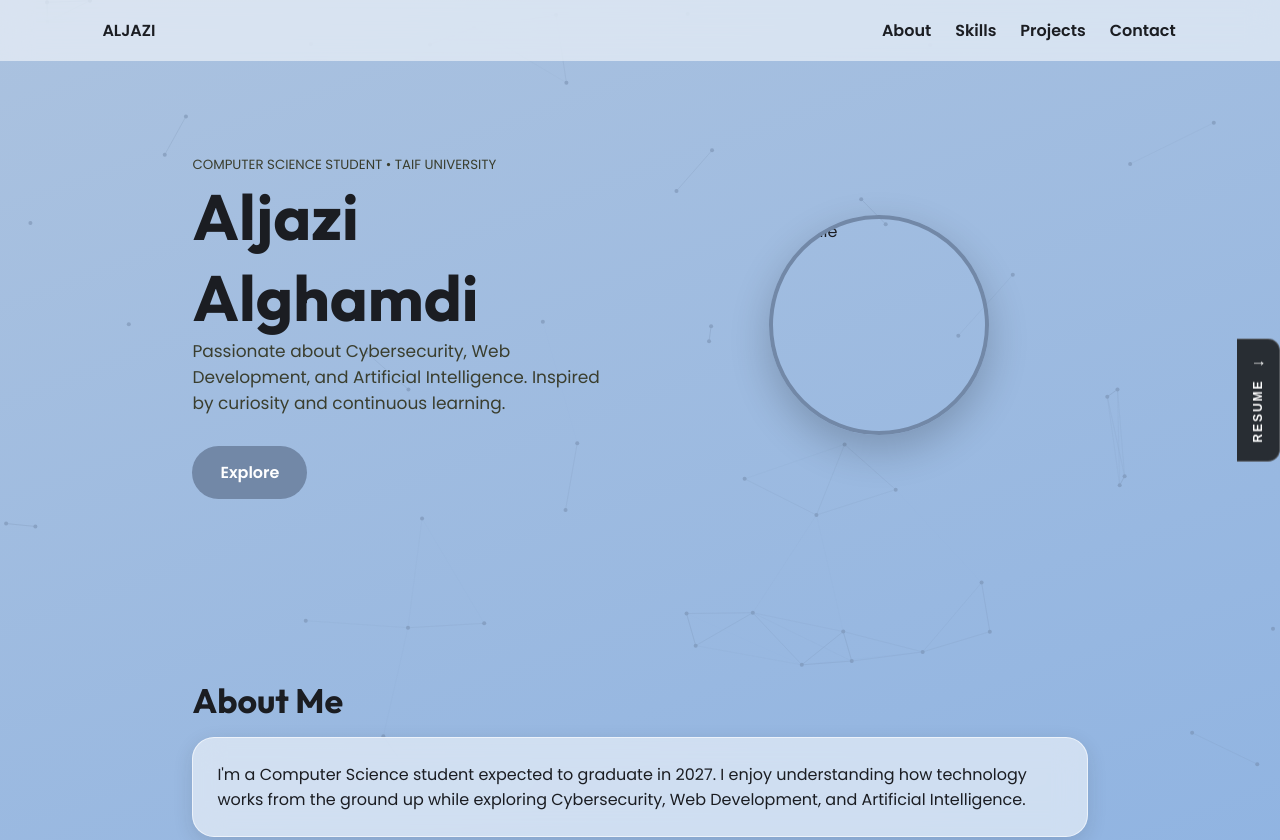
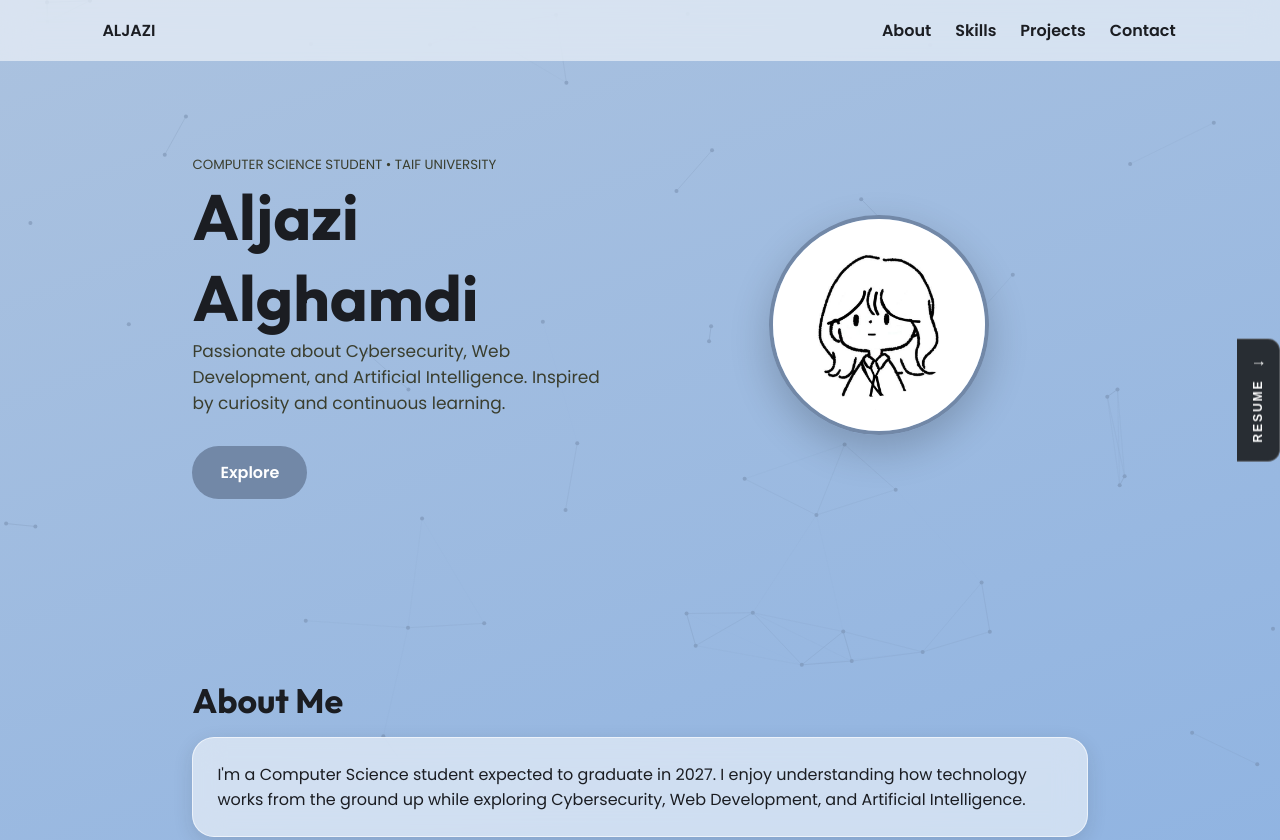
Before and after one commit to jzi88/my_portfolio, a plain HTML site: page index.html in a window 1280 px wide. Shown: the top 840 px of the page. Drawn offline with Linux system fonts and the light colour scheme.

Commit message:
Update index.html

```diff
--- a/index.html
+++ b/index.html
@@ -33,7 +33,7 @@
     </div>
 
     <div class="hero-image">
-        <img src="profile.png" alt="Profile">
+        <img src="images/profile.png" alt="Profile">
     </div>
 
 </section>
```
